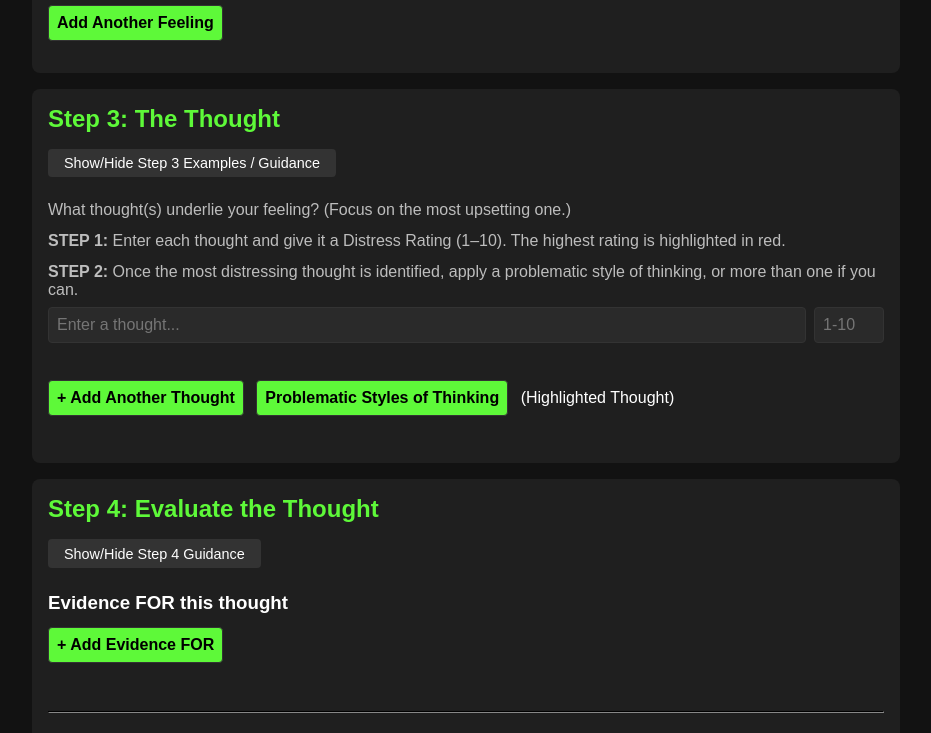
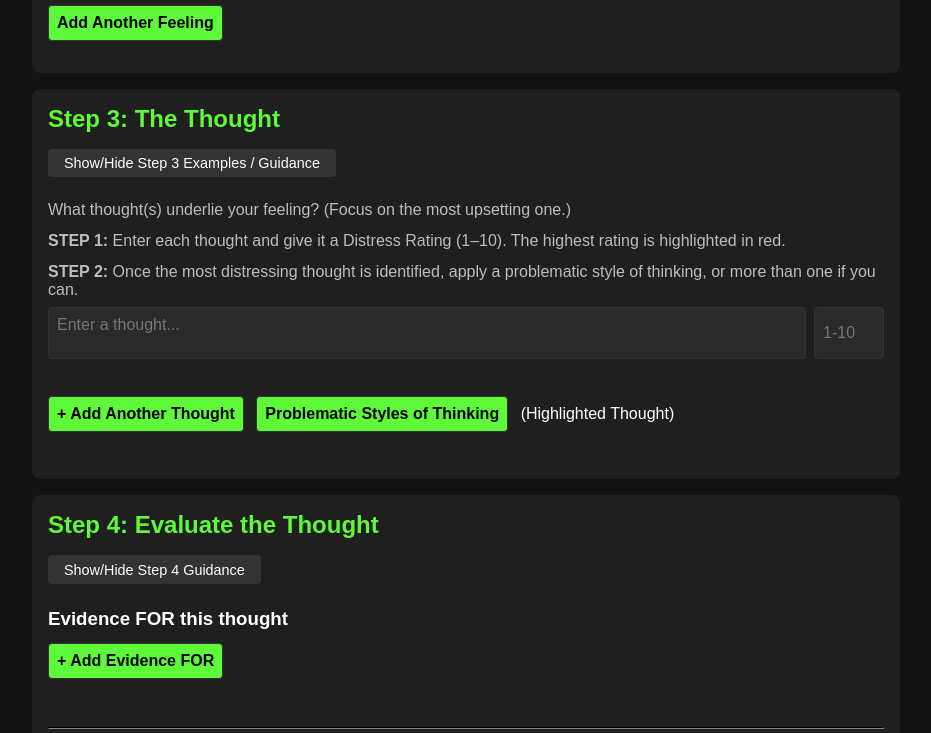
Before and after one commit to deviedawg/therapy, a plain HTML site: page index.html in a window 1280 px wide. Both pictures are taken after typing "Sample", "5", "Sample", "Sample" into the empty fields and a click on the button "+ Add Another Thought". Shown: the part 804-1537 px from the top of the page, without its empty margins (174-1105 px from the left). Drawn offline with Linux system fonts and the light colour scheme.

Commit message:
FInal CBT hopefully

```diff
--- a/index.html
+++ b/index.html
@@ -114,7 +114,7 @@
       transition: max-height 1s ease-in;
     }
 
-    .evidence-textarea {
+    .thought-textarea, .evidence-textarea {
       display: block;
       width: 100%;
       /* Start small, will auto-grow as user types */
@@ -1164,13 +1164,15 @@ h2 {
   const row = document.createElement('div');
   row.className = 'thought-row';
 
-    // Thought text
-    const textInput = document.createElement('input');
-    textInput.type = 'text';
-    textInput.className = 'thought-text';
-    textInput.placeholder = 'Enter a thought...';
-
-    // Distress rating
+  // Create a TEXTAREA instead of an <input type="text">
+  const textArea = document.createElement('textarea');
+  textArea.className = 'thought-text thought-textarea';
+  textArea.placeholder = 'Enter a thought...';
+
+  // Make it auto-expand
+  textArea.addEventListener('input', autoResize);
+
+  // Distress rating remains the same
   const ratingInput = document.createElement('input');
   ratingInput.type = 'number';
   ratingInput.min = '1';
@@ -1180,9 +1182,13 @@ h2 {
   ratingInput.placeholder = '1-10';
   ratingInput.oninput = highlightMostDistressingThought;
 
-    row.appendChild(textInput);
+  // Append them
+  row.appendChild(textArea);
   row.appendChild(ratingInput);
   container.appendChild(row);
+
+  // Immediately size the new textarea
+  autoResize({ target: textArea });
 }
 
   // Highlight the row(s) with the highest rating in red
@@ -1215,6 +1221,7 @@ h2 {
   const rows = document.querySelectorAll('#thoughtContainer .thought-row');
   const data = [];
   rows.forEach(r => {
+    // It's still .thought-text
     const thoughtValue = r.querySelector('.thought-text').value.trim();
     const ratingValue = r.querySelector('.thought-rating').value.trim();
     if (thoughtValue) {
@@ -1223,6 +1230,7 @@ h2 {
   });
   return data;
 }
+
 
   /* --------------------------
      Evidence FOR logic
```
Lines whose indentation alone changed are shown as unchanged.
